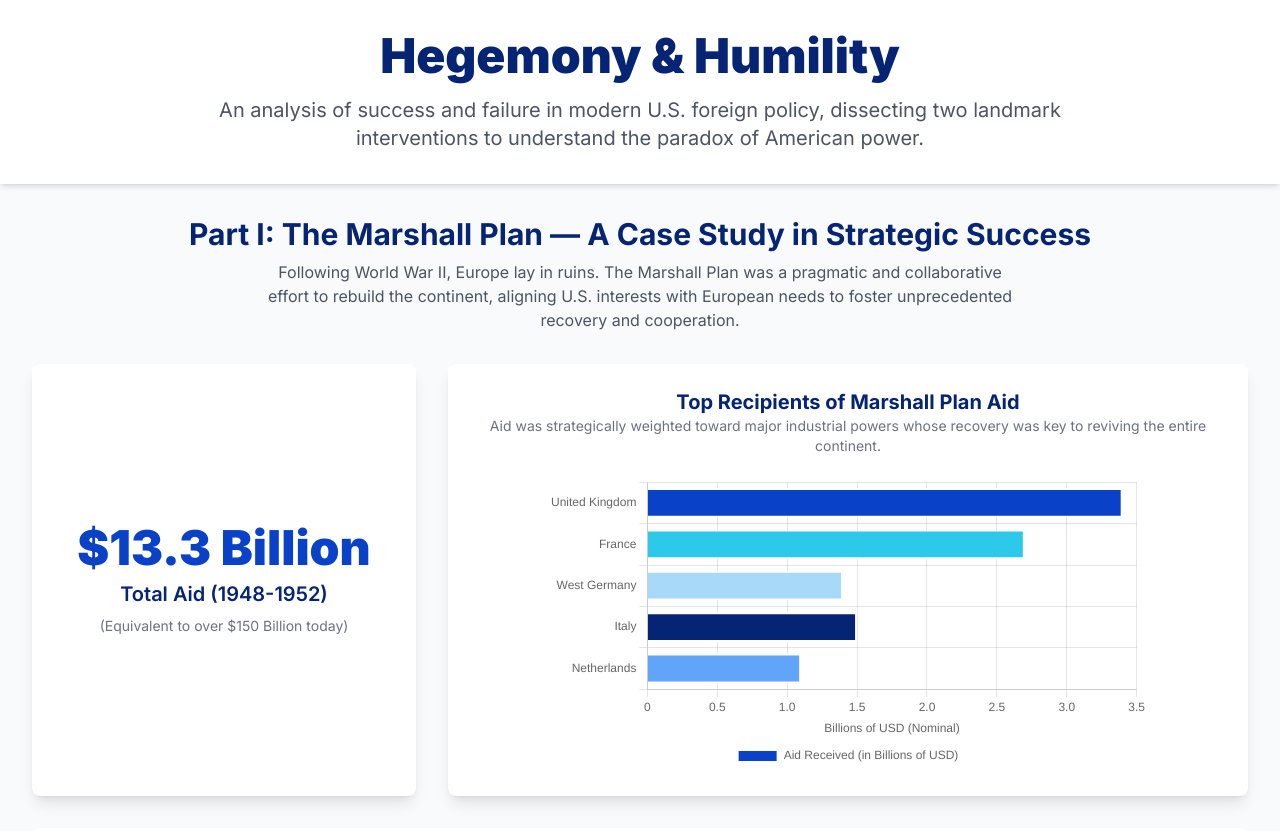
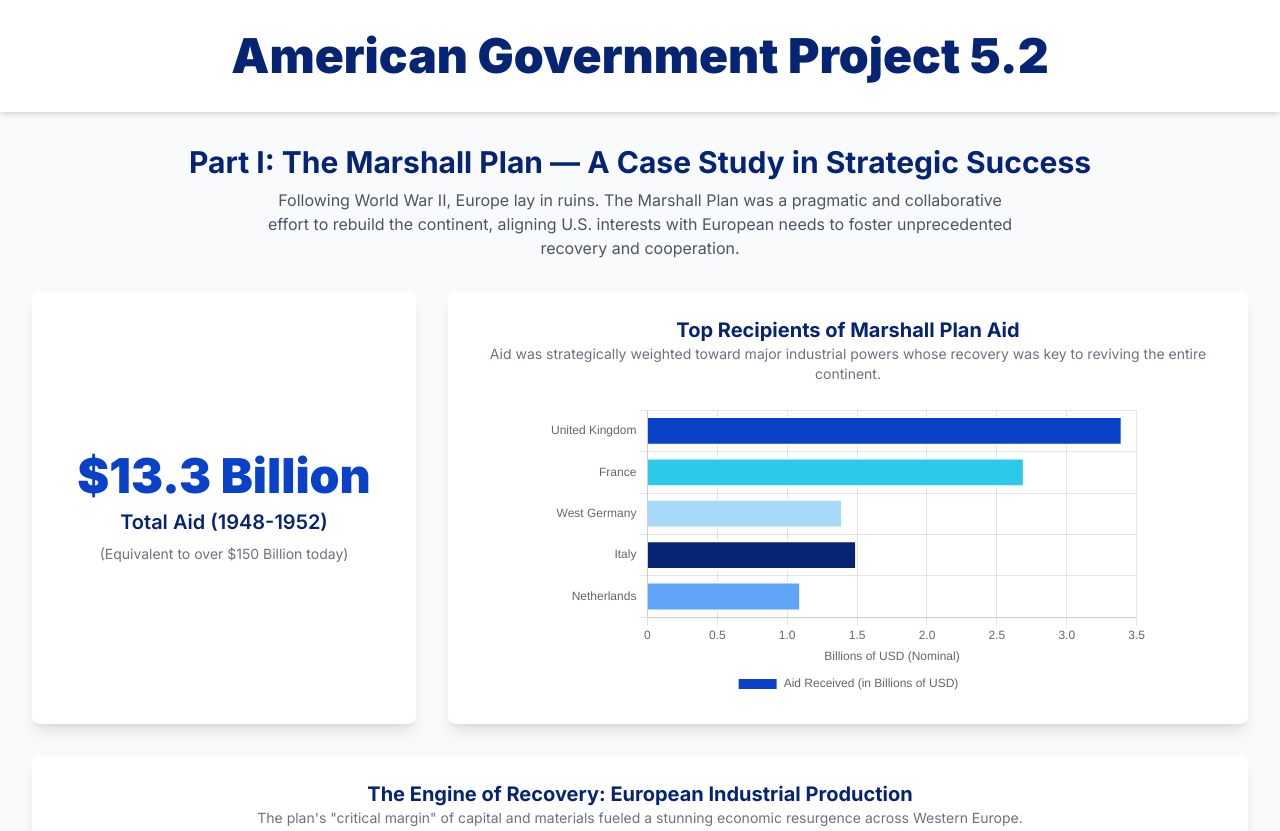
Before and after one commit to SL-2021/americangivtproj52.github.io, a plain HTML site: page index.html in a window 1280 px wide. Shown: the top 831 px of the page. Drawn offline with nearby package versions, Linux system fonts and the light colour scheme.

Commit message:
Update index.html
removed the first thing

```diff
--- a/index.html
+++ b/index.html
@@ -46,8 +46,7 @@
 
     <header class="bg-white shadow-md">
         <div class="container mx-auto px-6 py-8 text-center">
-            <h1 class="text-4xl md:text-5xl font-black text-[#052473]">Hegemony & Humility</h1>
-            <p class="mt-4 text-lg md:text-xl text-gray-600 max-w-4xl mx-auto">An analysis of success and failure in modern U.S. foreign policy, dissecting two landmark interventions to understand the paradox of American power.</p>
+            <h1 class="text-4xl md:text-5xl font-black text-[#052473]">American Government Project 5.2</h1>
         </div>
     </header>
 
```
